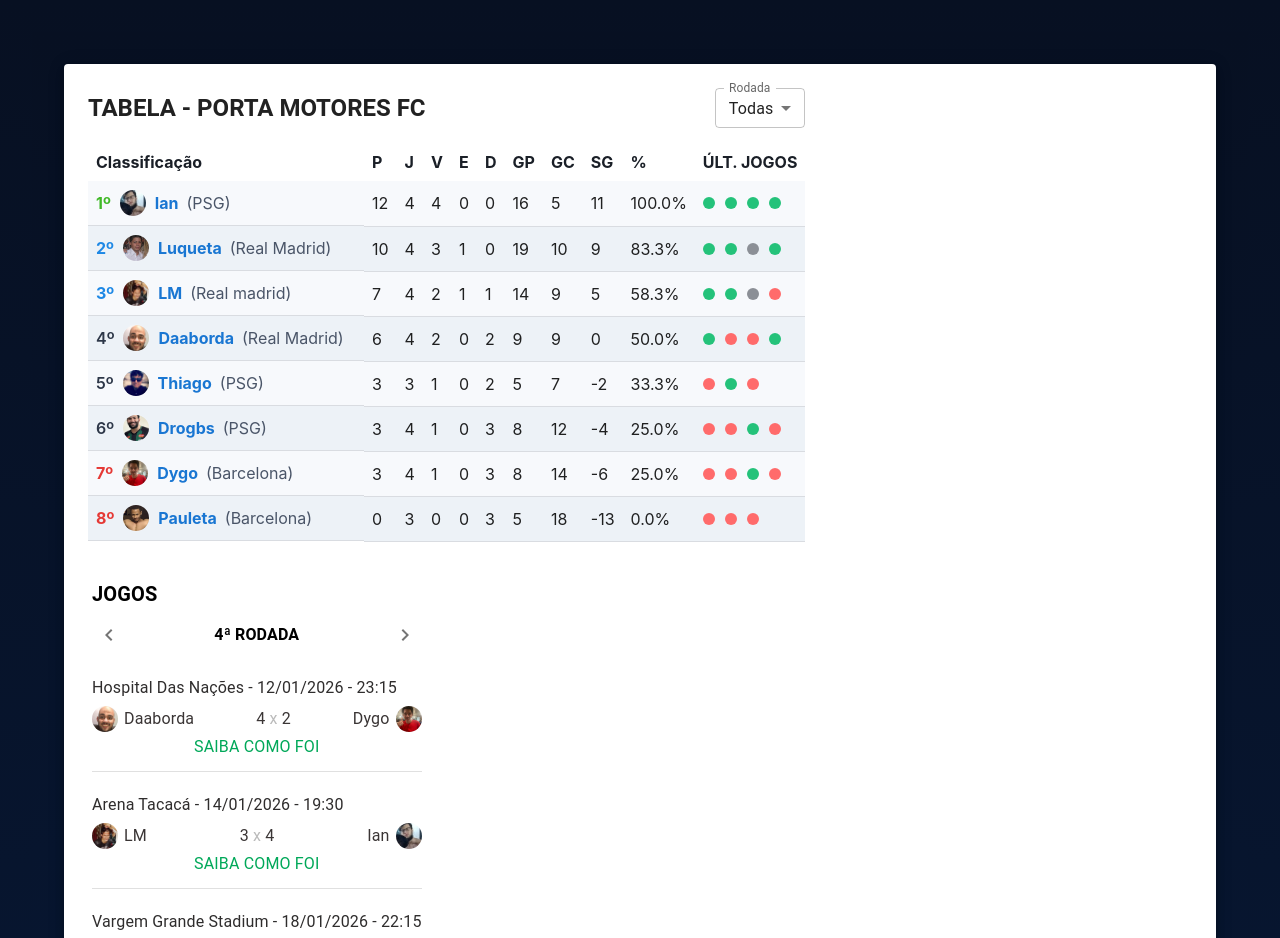
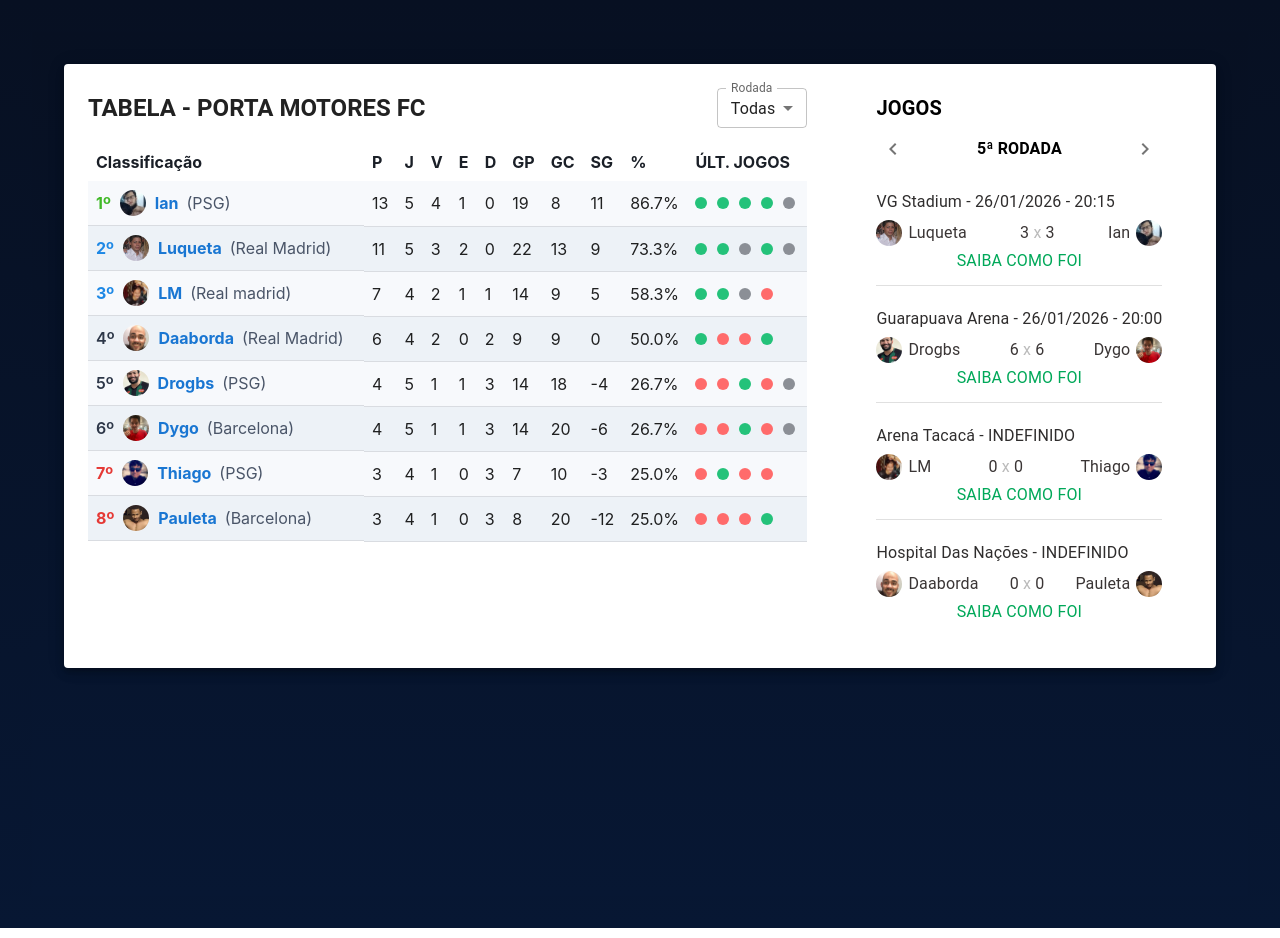
Before and after one commit to Lucasds98/eafc-portal-motores, a React (Vite) app: page / in a window 1280 px wide. Shown: the top 938 px of the page. Built offline with nearby package versions, Linux system fonts and the light colour scheme; the HTML template or start-up script is replaced by a standard one.

Commit message:
fim da rdd 4 e inicio da rdd 5

```diff
--- a/src/components/JogosDaRodada/JogosDaRodada.jsx
+++ b/src/components/JogosDaRodada/JogosDaRodada.jsx
@@ -15,7 +15,7 @@ import PlayerModal from "../PlayerModal/PlayerModal";
 import { getImage } from "../../utils/getImage";
 
 export default function JogosDaRodada() {
-  const [rodadaAtual, setRodadaAtual] = useState(4);
+  const [rodadaAtual, setRodadaAtual] = useState(5);
   const [openPlayer, setOpenPlayer] = useState(false);
   const [selectedPlayer, setSelectedPlayer] = useState(null);
 
--- a/src/data/games.js
+++ b/src/data/games.js
@@ -7,10 +7,10 @@ export const games = [
   { id: 'r1-j1', rdd: 1, timeA: 4, timeB: 5, golsA: 3, golsB: 1, status: 'finalizado', local: 'Guarapuava Arena', data: '2025-12-21', hora: '22:00' },
   { id: 'r1-j2', rdd: 1, timeA: 3, timeB: 6, golsA: 1, golsB: 3, status: 'finalizado', local: 'Elisa Park', data: '2025-12-22', hora: '22:30' },
   { id: 'r1-j3', rdd: 1, timeA: 2, timeB: 7, golsA: 0, golsB: 2, status: 'finalizado', local: 'Atuba 2 Field', data: '2025-12-22', hora: '23:30' },
-  { id: 'r1-j4', rdd: 1, timeA: 1, timeB: 8, golsA: 9, golsB: 3, status: 'finalizado', local: 'Vargem Grande Stadium', data: '2025-12-22', hora: '21:00' },
+  { id: 'r1-j4', rdd: 1, timeA: 1, timeB: 8, golsA: 9, golsB: 3, status: 'finalizado', local: 'VG Stadium', data: '2025-12-22', hora: '21:00' },
 
   // RDD 2
-  { id: 'r2-j1', rdd: 2, timeA: 1, timeB: 7, golsA: 4, golsB: 2, status: 'finalizado', local: 'Vargem Grande Stadium', data: '2025-12-22', hora: '22:40' },
+  { id: 'r2-j1', rdd: 2, timeA: 1, timeB: 7, golsA: 4, golsB: 2, status: 'finalizado', local: 'VG Stadium', data: '2025-12-22', hora: '22:40' },
   { id: 'r2-j2', rdd: 2, timeA: 8, timeB: 6, golsA: 2, golsB: 6, status: 'finalizado', local: 'Campo Jardim Cláudia', data: '2025-12-23', hora: '13:30' },
   { id: 'r2-j3', rdd: 2, timeA: 3, timeB: 4, golsA: 1, golsB: 6, status: 'finalizado', local: 'Elisa Park', data: '2025-12-23', hora: '14:30' },
   { id: 'r2-j4', rdd: 2, timeA: 2, timeB: 5, golsA: 4, golsB: 1, status: 'finalizado', local: 'Atuba 2 Field', data: '2025-12-23', hora: '17:40' },
@@ -19,28 +19,28 @@ export const games = [
   { id: 'r3-j1', rdd: 3, timeA: 2, timeB: 3, golsA: 1, golsB: 4, status: 'finalizado', local: 'Atuba 2 Field', data: '2026-01-04', hora: '19:50' },
   { id: 'r3-j2', rdd: 3, timeA: 7, timeB: 5, golsA: 1, golsB: 3, status: 'finalizado', local: 'Hospital Das Nações', data: '2026-01-10', hora: '23:20' },
   { id: 'r3-j3', rdd: 3, timeA: 8, timeB: 4, golsA: 0, golsB: 3, status: 'finalizado', local: 'Campo Jardim Cláudia', data: '2026-01-11', hora: '12:15' },
-  { id: 'r3-j4', rdd: 3, timeA: 1, timeB: 6, golsA: 2, golsB: 2, status: 'finalizado', local: 'Vargem Grande Stadium', data: '2026-01-12', hora: '19:30' },
+  { id: 'r3-j4', rdd: 3, timeA: 1, timeB: 6, golsA: 2, golsB: 2, status: 'finalizado', local: 'VG Stadium', data: '2026-01-12', hora: '19:30' },
 
   // RDD 4
   { id: 'r4-j1', rdd: 4, timeA: 7, timeB: 3, golsA: 4, golsB: 2, status: 'finalizado', local: 'Hospital Das Nações', data: '2026-01-12', hora: '23:15' },
   { id: 'r4-j2', rdd: 4, timeA: 6, timeB: 4, golsA: 3, golsB: 4, status: 'finalizado', local: 'Arena Tacacá', data: '2026-01-14', hora: '19:30' },
-  { id: 'r4-j3', rdd: 4, timeA: 1, timeB: 5, golsA: 4, golsB: 3, status: 'finalizado', local: 'Vargem Grande Stadium', data: '2026-01-18', hora: '22:15' },
-  { id: 'r4-j4', rdd: 4, timeA: 8, timeB: 2, golsA: 0, golsB: 0, status: 'pendente', local: 'Campo Jardim Cláudia', data: 'INDEFINIDO', hora: '' },
+  { id: 'r4-j3', rdd: 4, timeA: 1, timeB: 5, golsA: 4, golsB: 3, status: 'finalizado', local: 'VG Stadium', data: '2026-01-18', hora: '22:15' },
+  { id: 'r4-j4', rdd: 4, timeA: 8, timeB: 2, golsA: 2, golsB: 3, status: 'finalizado', local: 'Campo Jardim Cláudia', data: '2026-01-14', hora: '19:00' },
 
   // RDD 5
-  { id: 'r5-j1', rdd: 5, timeA: 1, timeB: 4, golsA: 0, golsB: 0, status: 'pendente', local: 'Vargem Grande Stadium', data: 'INDEFINIDO', hora: '' },
-  { id: 'r5-j2', rdd: 5, timeA: 5, timeB: 3, golsA: 0, golsB: 0, status: 'pendente', local: 'Guarapuava Arena', data: 'INDEFINIDO', hora: '' },
+  { id: 'r5-j1', rdd: 5, timeA: 1, timeB: 4, golsA: 3, golsB: 3, status: 'finalizado', local: 'VG Stadium', data: '2026-01-26', hora: '20:15' },
+  { id: 'r5-j2', rdd: 5, timeA: 5, timeB: 3, golsA: 6, golsB: 6, status: 'finalizado', local: 'Guarapuava Arena', data: '2026-01-26', hora: '20:00' },
   { id: 'r5-j3', rdd: 5, timeA: 6, timeB: 2, golsA: 0, golsB: 0, status: 'pendente', local: 'Arena Tacacá', data: 'INDEFINIDO', hora: '' },
   { id: 'r5-j4', rdd: 5, timeA: 7, timeB: 8, golsA: 0, golsB: 0, status: 'pendente', local: 'Hospital Das Nações', data: 'INDEFINIDO', hora: '' },
 
   // RDD 6
-  { id: 'r6-j1', rdd: 6, timeA: 1, timeB: 3, golsA: 0, golsB: 0, status: 'pendente', local: 'Vargem Grande Stadium', data: 'INDEFINIDO', hora: '' },
+  { id: 'r6-j1', rdd: 6, timeA: 1, timeB: 3, golsA: 0, golsB: 0, status: 'pendente', local: 'VG Stadium', data: 'INDEFINIDO', hora: '' },
   { id: 'r6-j2', rdd: 6, timeA: 4, timeB: 2, golsA: 0, golsB: 0, status: 'pendente', local: 'Guarapuava Arena', data: 'INDEFINIDO', hora: '' },
   { id: 'r6-j3', rdd: 6, timeA: 5, timeB: 8, golsA: 0, golsB: 0, status: 'pendente', local: 'Guarapuava Arena', data: 'INDEFINIDO', hora: '' },
   { id: 'r6-j4', rdd: 6, timeA: 6, timeB: 7, golsA: 0, golsB: 0, status: 'pendente', local: 'Arena Tacacá', data: 'INDEFINIDO', hora: '' },
 
   // RDD 7
-  { id: 'r7-j1', rdd: 7, timeA: 1, timeB: 2, golsA: 0, golsB: 0, status: 'pendente', local: 'Vargem Grande Stadium', data: 'INDEFINIDO', hora: '' },
+  { id: 'r7-j1', rdd: 7, timeA: 1, timeB: 2, golsA: 0, golsB: 0, status: 'pendente', local: 'VG Stadium', data: 'INDEFINIDO', hora: '' },
   { id: 'r7-j2', rdd: 7, timeA: 3, timeB: 8, golsA: 0, golsB: 0, status: 'pendente', local: 'Elisa Park', data: 'INDEFINIDO', hora: '' },
   { id: 'r7-j3', rdd: 7, timeA: 4, timeB: 7, golsA: 0, golsB: 0, status: 'pendente', local: 'Guarapuava Arena', data: 'INDEFINIDO', hora: '' },
   { id: 'r7-j4', rdd: 7, timeA: 5, timeB: 6, golsA: 0, golsB: 0, status: 'pendente', local: 'Guarapuava Arena', data: 'INDEFINIDO', hora: '' },
--- a/src/data/matches.js
+++ b/src/data/matches.js
@@ -51,4 +51,15 @@ export const matches = [
   //JOGO 3
   { rdd: 4, jogadorId: 1, result: 'V', golsPro: 4, golsContra: 3 },
   { rdd: 4, jogadorId: 5, result: 'D', golsPro: 3, golsContra: 4 },
+  //JOGO 4
+  { rdd: 4, jogadorId: 8, result: 'V', golsPro: 3, golsContra: 2 },
+  { rdd: 4, jogadorId: 2, result: 'D', golsPro: 2, golsContra: 3 },
+
+  // RDD 5
+  //JOGO 1
+  { rdd: 5, jogadorId: 1, result: 'E', golsPro: 3, golsContra: 3 },
+  { rdd: 5, jogadorId: 4, result: 'E', golsPro: 3, golsContra: 3 },
+  //JOGO 2
+  { rdd: 5, jogadorId: 3, result: 'E', golsPro: 6, golsContra: 6 },
+  { rdd: 5, jogadorId: 5, result: 'E', golsPro: 6, golsContra: 6 },
 ];
```
